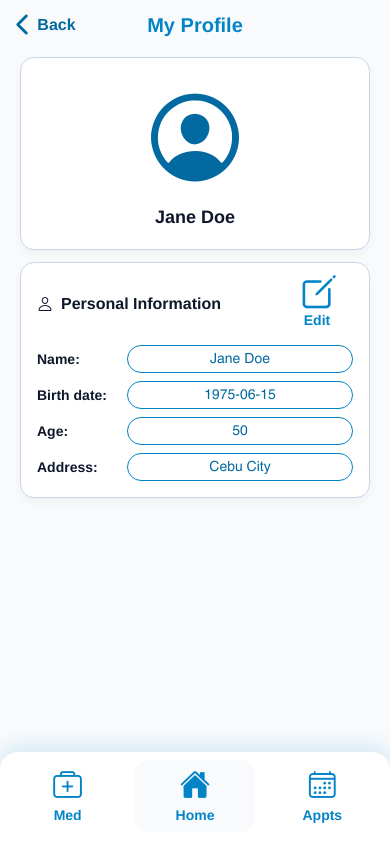
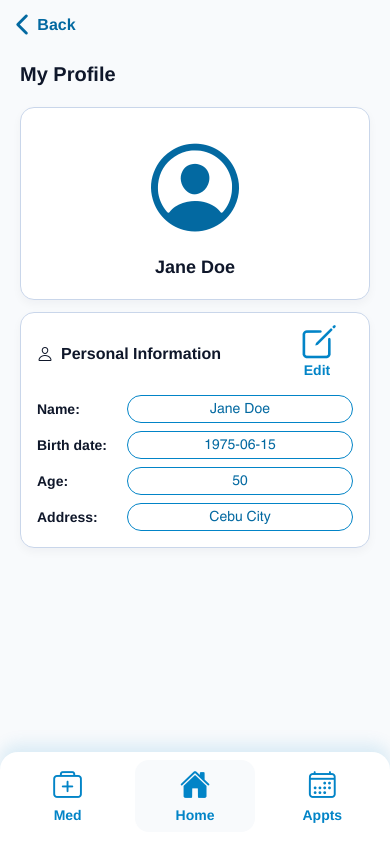
Before and after one commit to secretiv3plotter/Med-Dumdom, a React Native app: screen / in a window 390 px wide. Both pictures are taken after a click on the button "Profile". Built offline with nearby package versions, Linux system fonts and the light colour scheme.

Commit message:
my profile reformat

```diff
--- a/src/features/patient/screens/ProfileScreen.js
+++ b/src/features/patient/screens/ProfileScreen.js
@@ -141,11 +141,13 @@ export default function ProfileScreen({ navigation }) {
       >
         <View style={styles.stickyTop}>
           <View style={styles.topBar}>
-            <View style={styles.sideControl}>
-              <BackButton onPress={() => navigation?.navigate?.(returnRoute)} />
+            <BackButton onPress={() => navigation?.navigate?.(returnRoute)} />
+          </View>
+
+          <View style={styles.headerRow}>
+            <View style={styles.headerTextWrap}>
+              <Text style={styles.title}>My Profile</Text>
             </View>
-            <Text style={styles.headerTitle}>My Profile</Text>
-            <View style={styles.sideControl} />
           </View>
         </View>
 
@@ -493,4 +495,20 @@ const styles = StyleSheet.create({
     lineHeight: 28,
     color: colors.brandText,
   },
+  headerRow: {
+  flexDirection: 'row',
+  alignItems: 'center',
+  justifyContent: 'space-between',
+  marginTop: spacing.sm,
+  marginBottom: spacing.sm,
+  },
+
+  headerTextWrap: {
+    flex: 1,
+  },
+
+  title: {
+    ...typography.title,
+    color: colors.title,
+  },
 });
```
